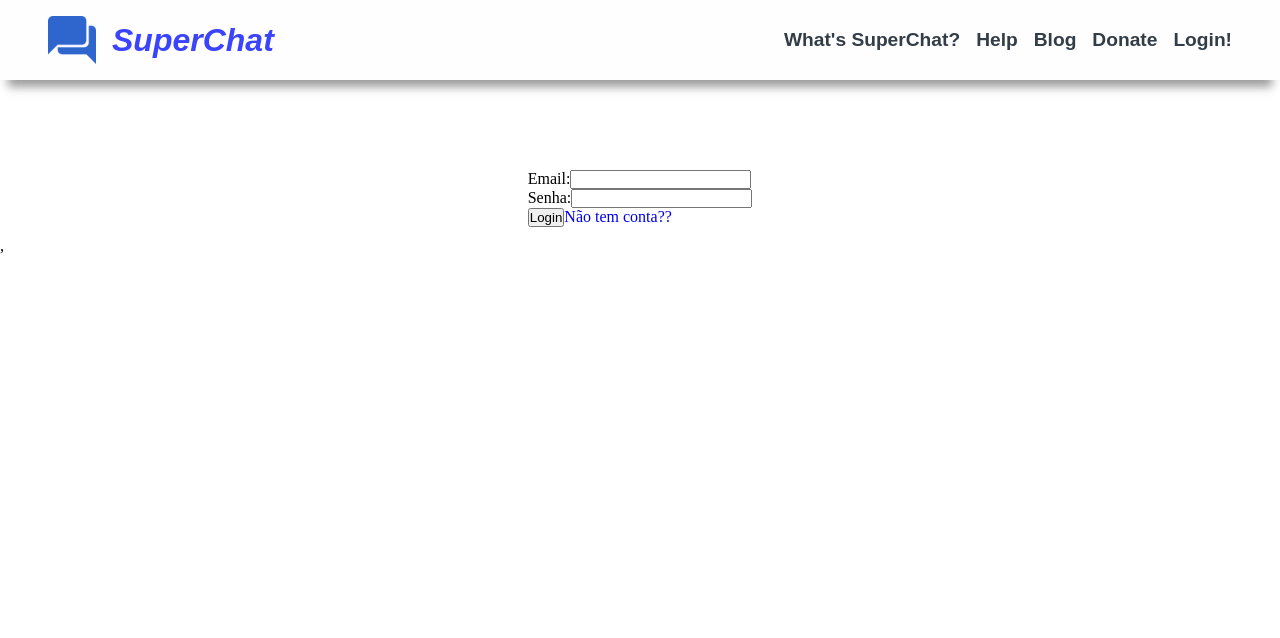
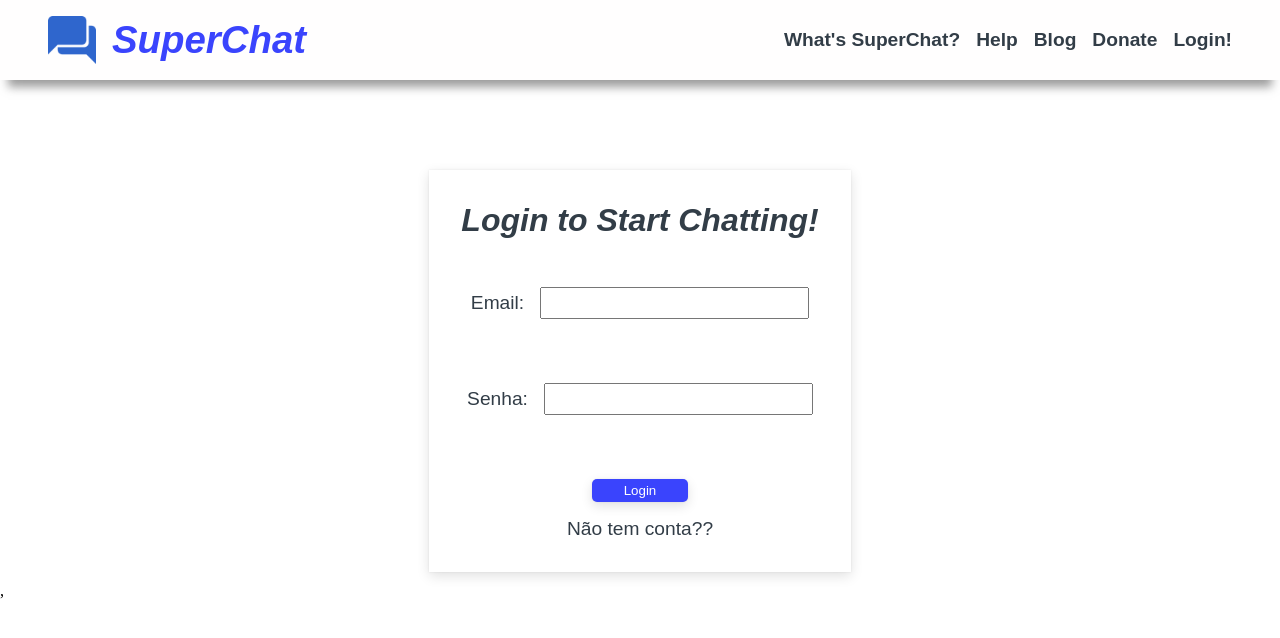
Before and after one commit to Luiznunvoa/trabalho-redes, a React (Vite) app in the folder client/: page /login in a window 1280 px wide. Shown: the top 638 px of the page. Built offline with nearby package versions, Linux system fonts and the light colour scheme; no server answers.

Commit message:
feat: estililzação da página de login

```diff
--- a/client/src/pages/login/index.tsx
+++ b/client/src/pages/login/index.tsx
@@ -2,6 +2,9 @@ import { Link } from "react-router-dom";
 import { useForm, SubmitHandler } from "react-hook-form";
 import { Credentials } from "types/profiles";
 import { useSession } from "../../hooks/useSession";
+import { StyledContainer, StyledContainerForm, StyledContainerHeader } from "../../styles/container";
+import { StyledButton } from "../../styles/button";
+import { StyledAlert, StyledAlertContaienr } from "../../styles/error_message";
 
 export function Login() {
   const { register, handleSubmit, formState: { errors } } = useForm<Credentials>();
@@ -22,35 +25,43 @@ export function Login() {
   }
 
   return (
-    <form onSubmit={handleSubmit(onSubmit)}>
+    <StyledContainer>
+      <StyledContainerHeader>
+        <h1>Login to Start Chatting!</h1>
+      </StyledContainerHeader>
+      <StyledContainerForm onSubmit={handleSubmit(onSubmit)}>
         <div>
           <label htmlFor="email">Email:</label>
           <input
             id="email"
             type="email"
             {...register("email", {
-            required: "Email é obrigatório",
+              required: "⚠️ Email é Obrigatório!",
               pattern: {
                 value: /^[\w-.]+@([\w-]+\.)+[\w-]{2,4}$/,
-              message: "Formato de email inválido",
+                message: "⚠️ Formato de email inválido!",
               },
             })}
           />
-        {errors.email && <span>{errors.email.message}</span>}
         </div>
-
+        <StyledAlertContaienr>
+          {errors.email && <StyledAlert>{errors.email.message}</StyledAlert>}
+        </StyledAlertContaienr>
         <div>
           <label htmlFor="password">Senha:</label>
           <input
             id="password"
             type="password"
-          {...register("password", { required: "Senha é obrigatória" })}
+            {...register("password", { required: "⚠️ Senha é Obrigatória!" })}
           />
-        {errors.password && <span>{errors.password.message}</span>}
         </div>
+        <StyledAlertContaienr>
+          {errors.password && <StyledAlert>{errors.password.message}</StyledAlert>}
+        </StyledAlertContaienr>
 
-      <button type="submit">Login</button>
+        <StyledButton type="submit">Login</StyledButton>
         <Link to={"/register"}>Não tem conta??</Link>
-    </form>
+      </StyledContainerForm>
+    </StyledContainer>
   );
 }
--- /dev/null
+++ b/client/src/styles/button.ts
@@ -0,0 +1,15 @@
+import styled from "styled-components";
+
+export const StyledButton = styled.button`
+    display: flex;
+    flex-direction: column;
+    justify-content: center;
+    align-items: center;
+    padding: 0.25rem 2rem 0.25rem 2rem;
+    box-shadow: 0px 4px 12px rgba(0, 0, 0, 0.12), 0px 0px 2px rgba(0, 0, 0, 0.08);
+    background-color: ${(props) => props.theme.colors.main};
+    color: ${(props) => props.theme.colors.alternate_foreground};
+    border-radius: 5px;
+    border: none;
+    cursor: pointer
+`;
--- /dev/null
+++ b/client/src/styles/container.ts
@@ -0,0 +1,39 @@
+import styled from "styled-components";
+
+export const StyledContainer = styled.div`
+    display: flex;
+    flex-direction: column;
+    justify-content: center;
+    align-items: center;
+    padding: 2rem;
+    box-shadow: 0px 4px 12px rgba(0, 0, 0, 0.12), 0px 0px 2px rgba(0, 0, 0, 0.08);
+    gap: 1rem;
+`;
+
+export const StyledContainerHeader = styled.div`
+    display: flex;
+    flex-direction: row;
+    align-items: center;
+`;
+
+export const StyledContainerForm = styled.form`
+    display: flex;
+    flex-direction: column;
+    align-items: center;
+    justify-content: center;
+    margin-top: 2rem;
+    gap: 1rem;
+
+    div {
+      display: flex;
+      flex-direction: row;
+      align-items: center;
+      gap: 1rem;
+    }
+
+    input {
+      height: 2rem;
+      font-size: 1.25rem;
+
+    }
+`;
--- /dev/null
+++ b/client/src/styles/error_message.ts
@@ -0,0 +1,23 @@
+import styled from "styled-components";
+
+export const StyledAlertContaienr = styled.div`
+  display: flex;
+  flex-direction: row;
+  justify-content: center;
+  align-items: center;
+  min-height: 2rem;
+`
+
+export const StyledAlert = styled.span`
+    display: flex;
+    flex-direction: row;
+    justify-content: center;
+    align-items: center;
+    padding: 0.25rem 2rem 0.25rem 2rem;
+    box-shadow: 0px 4px 12px rgba(0, 0, 0, 0.12), 0px 0px 2px rgba(0, 0, 0, 0.08);
+    background-color: ${(props) => props.theme.colors.alert};
+    color: ${(props) => props.theme.colors.alternate_foreground};
+    border-radius: 5px;
+    border: none;
+    cursor: pointer
+`;
--- a/client/src/styles/globals.ts
+++ b/client/src/styles/globals.ts
@@ -20,11 +20,16 @@ export const GlobalStyle = createGlobalStyle`
     margin: 0;
   }
 
-  p {
+  p, label, a {
     font-family: "Mulish", sans-serif;
     color: ${(props) => props.theme.colors.foreground};
     font-size: 1.2rem;
     font-weight: 500;
     margin: 0;
   }
+
+  span {
+    font-family: "Mulish", sans-serif;
+    font-size: 1.2rem;
+  }
 `;
--- a/client/src/styles/theme.ts
+++ b/client/src/styles/theme.ts
@@ -6,5 +6,7 @@ export const theme = {
     alternate: '#ccacdc',
     darker: '#56819a',
     foreground: '#323d47',
+    alternate_foreground: '#ffffff',
+    alert: '#d84949'
   },
 };
```
Lines whose indentation alone changed are shown as unchanged.
